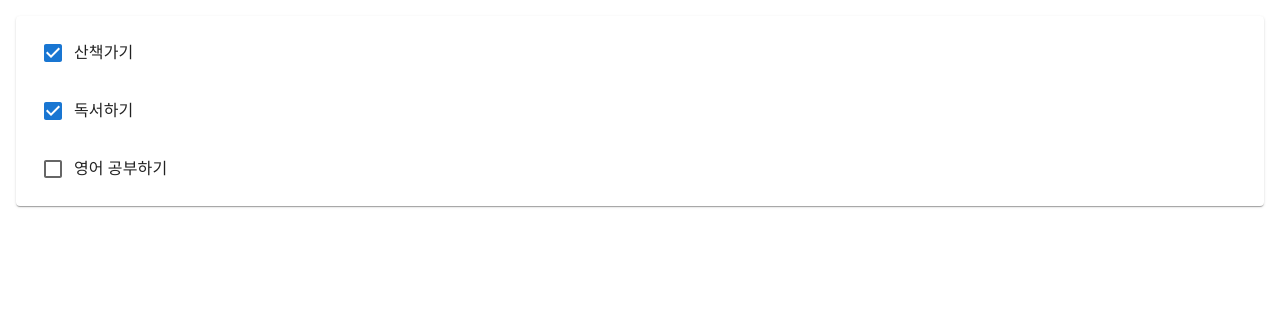
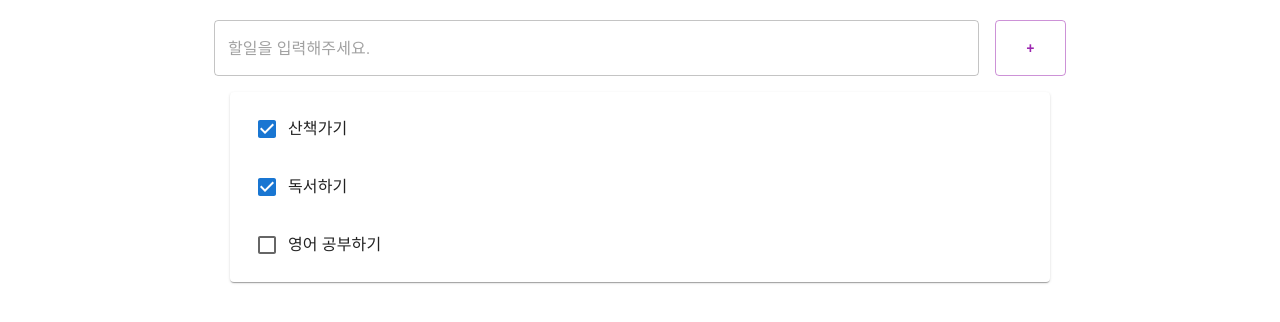
Before and after one commit to corazon4815/springboot-jpa-react-oauth2-aws-frontend, a React (Create React App) app: page / in a window 1280 px wide. Shown: the top 322 px of the page. Built offline with nearby package versions, Linux system fonts and the light colour scheme.

Commit message:
feat : todo 추가 ui 개발

```diff
--- a/src/App.js
+++ b/src/App.js
@@ -1,7 +1,8 @@
-import Todo from './components/Todo.js'
+import Todo from './components/todo/Todo.js'
 import './App.css';
 import {useState} from "react";
-import {List, Paper} from "@mui/material";
+import {Container, List, Paper} from "@mui/material";
+import AddTodo from "./components/todo/AddTodo";
 
 function App() {
     const [todoList, setTodoList] = useState([
@@ -24,6 +25,9 @@
 
     return (
         <div className="App">
+            <Container maxWidth={"md"}>
+                <AddTodo/>
+                <div className={"TodoList"}>
                     <Paper style={{margin: 16}}>
                         <List>
                             {
@@ -34,6 +38,8 @@
                         </List>
                     </Paper>
                 </div>
+            </Container>
+        </div>
     );
 }
 
--- a/src/components/Todo.js
+++ /dev/null
@@ -1,32 +0,0 @@
-import React, {useState} from "react";
-import {Checkbox, InputBase, ListItem, ListItemText} from "@mui/material";
-
-const Todo = (props) => {
-    console.log(props)
-
-    const [item, setItem] = useState(props.item ? props.item : null);
-
-    return (
-        <React.Fragment>
-            {
-                props.item &&
-                <ListItem>
-                    <Checkbox checked={item.done}/>
-                    <ListItemText>
-                        <InputBase
-                            inputProps={{"aria-label": "naked"}}
-                            type={"text"}
-                            id={item.id}
-                            name={item.id}
-                            value={item.title}
-                            multiline={true}
-                            fullWidth={true}
-                        />
-                    </ListItemText>
-                </ListItem>
-            }
-        </React.Fragment>
-    );
-}
-;
-export default Todo;
--- /dev/null
+++ b/src/components/todo/AddTodo.js
@@ -0,0 +1,25 @@
+import React, {useState} from "react";
+import {Button, Grid, TextField} from "@mui/material";
+
+const AddTodo = (props) => {
+
+        const [item, setItem] = useState({
+            title: ""
+        });
+
+        return (
+            <React.Fragment>
+                <Grid container style={{marginTop: 20}}>
+                    <Grid xs={11} md={11} item style={{paddingRight: 16}}>
+                        <TextField placeholder={"할일을 입력해주세요."} fullWidth/>
+                    </Grid>
+                    <Grid xs={1} md={1} item>
+                        <Button fullWidth style={{height: '100%'}} color={"secondary"}
+                                variant={"outlined"}>+</Button>
+                    </Grid>
+                </Grid>
+            </React.Fragment>
+        );
+    }
+;
+export default AddTodo;
--- /dev/null
+++ b/src/components/todo/Todo.js
@@ -0,0 +1,31 @@
+import React, {useState} from "react";
+import {Checkbox, InputBase, ListItem, ListItemText} from "@mui/material";
+
+const Todo = (props) => {
+
+        const [item, setItem] = useState(props.item ? props.item : null);
+
+        return (
+            <React.Fragment>
+                {
+                    props.item &&
+                    <ListItem>
+                        <Checkbox checked={item.done}/>
+                        <ListItemText>
+                            <InputBase
+                                inputProps={{"aria-label": "naked"}}
+                                type={"text"}
+                                id={item.id}
+                                name={item.id}
+                                value={item.title}
+                                multiline={true}
+                                fullWidth={true}
+                            />
+                        </ListItemText>
+                    </ListItem>
+                }
+            </React.Fragment>
+        );
+    }
+;
+export default Todo;
```
Lines whose indentation alone changed are shown as unchanged.
